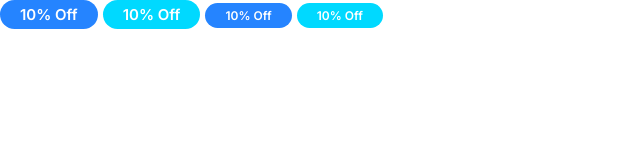
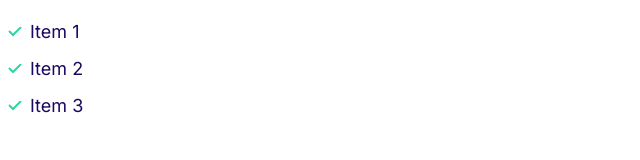
Before and after one commit to ali-ab-2003/Moshify-2-, a plain HTML site: page index.html in a window 1280 px wide. Shown: the whole page, without its empty margins (0-640 px from the left). Drawn offline with Linux system fonts and the light colour scheme.

Commit message:
added lists component

```diff
--- a/code/css/styles.css
+++ b/code/css/styles.css
@@ -124,3 +124,32 @@ a {
         font-size: 1.2rem;
     }
 }
+
+/* Lists */
+
+.list {
+    list-style: none;
+    padding-left: 0;
+    color: var(--color-headings);
+}
+
+.list--inline .list__item {
+    display: inline-block;
+    margin: 2rem;
+}
+
+.list--tick {
+    list-style-image: url(../../images/tick.svg);
+    padding-left: 3rem;
+}
+
+.list--tick .list__item {
+    padding-left: 0.5rem;
+    margin-bottom: 1rem;
+}
+
+@media screen and (min-width: 1024px) {
+    .list--tick .list__item {
+        padding-left: 0rem;
+    }
+}
--- a/index.html
+++ b/index.html
@@ -14,10 +14,11 @@
 </head>
 
 <body>
-    <span class="badge badge--primary">10% Off</span>
-    <span class="badge badge--secondary">10% Off</span>
-    <span class="badge badge--primary badge--small">10% Off</span>
-    <span class="badge badge--secondary badge--small">10% Off</span>
+    <ul class="list list--tick">
+        <li class="list__item">Item 1</li>
+        <li class="list__item">Item 2</li>
+        <li class="list__item">Item 3</li>
+    </ul>
 </body>
 
 </html>
```
Also changed, not shown: code/components/lists.html (added, +5 -0 lines), images/sprite.svg (added), images/tick.svg (added).
